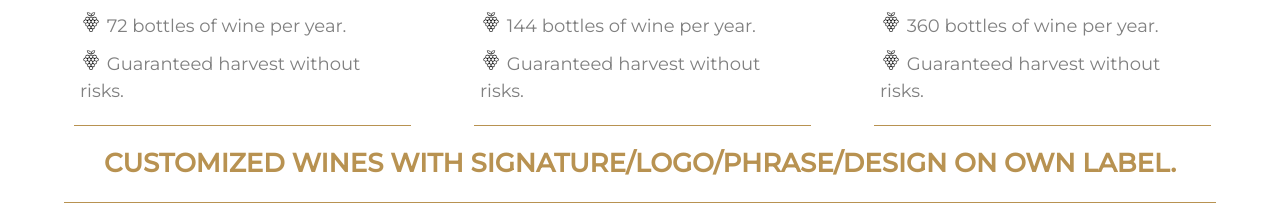
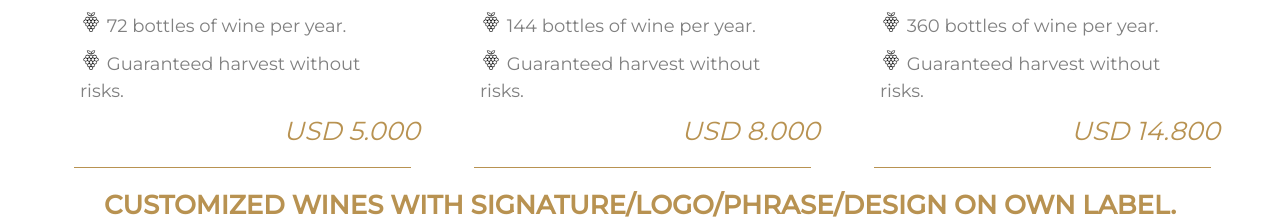
Before and after one commit to faucesmou/Finca-SinglePage, a React (Create React App) app: page /usa in a window 1280 px wide. Shown: the part 2245-2464 px from the top of the page. Built offline with nearby package versions, Linux system fonts and the light colour scheme; a web font is replaced by a local one.

Commit message:
Se suben los precios en la página de inglés.

```diff
--- a/src/components/pages/HomeUSA.jsx
+++ b/src/components/pages/HomeUSA.jsx
@@ -211,7 +211,7 @@ function HomeUSA() {
                       Guaranteed harvest without risks.
                     </li>
                   </ul>
-                {/*   <p className="total-precio">USD 5.000</p> */}
+                <p className="total-precio">USD 5.000</p>
                   <div className="linea-dorada"></div>
                 </div>
               </article>
@@ -258,7 +258,7 @@ function HomeUSA() {
                       ></img>{" "}
                       Guaranteed harvest without risks.
                     </li>
-                   {/*  <p className="total-precio">USD 8.000</p> */}
+                   <p className="total-precio">USD 8.000</p>
                   </ul>
                   <div className="linea-dorada"></div>
                 </div>
@@ -307,7 +307,7 @@ function HomeUSA() {
                     </li>
                   </ul>
                 {/*   <li className="total-precio">USD 14.800 </li> */}
-                  {/* <p className="total-precio">USD 14.800</p> */}
+                <p className="total-precio">USD 14.800</p>
                   <div className="linea-dorada"></div>
                 </div>
               </article>
```
